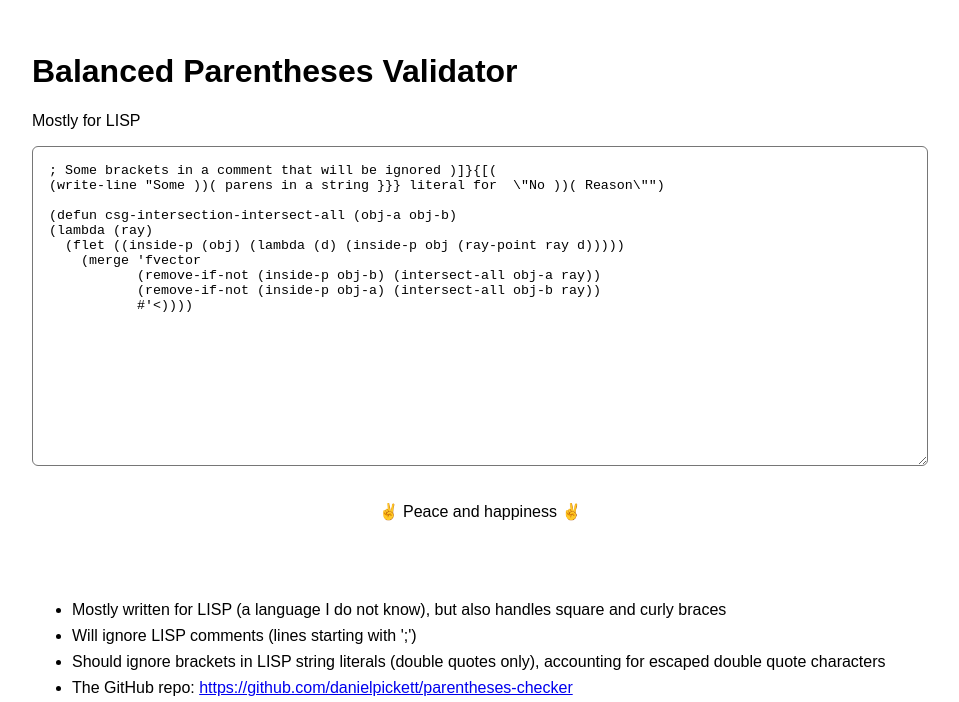
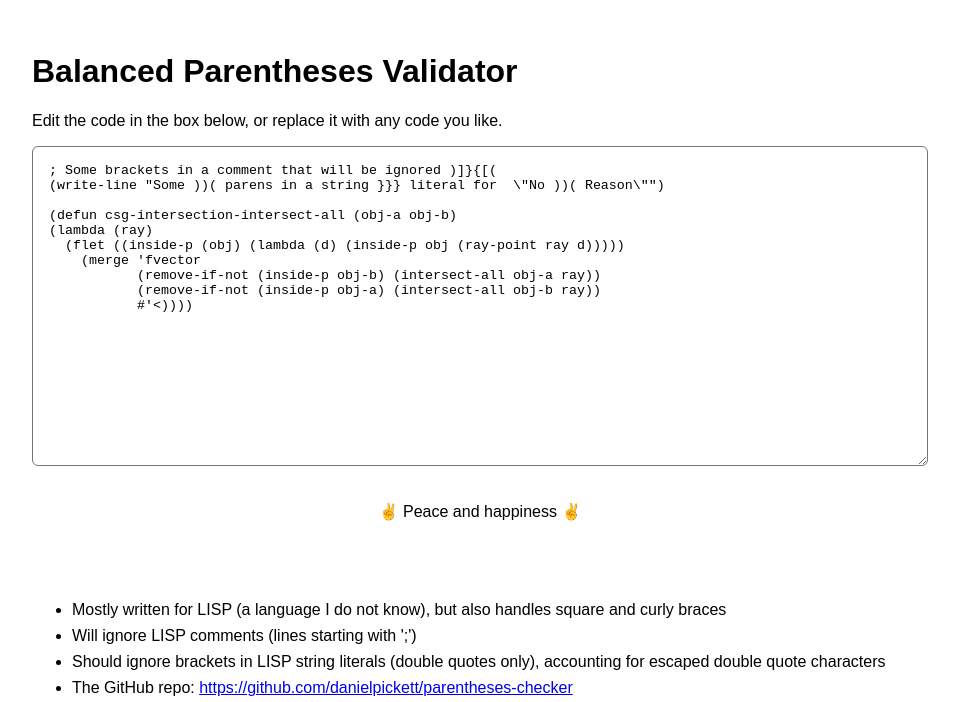
Before and after one commit to danielpickett/parentheses-checker, a website: page index.html in a window 1280 px wide. Shown: the top 702 px of the page, without its empty margins (160-1119 px from the left). Drawn offline with Linux system fonts and the light colour scheme.

Commit message:
verbage update

```diff
--- a/index.html
+++ b/index.html
@@ -14,7 +14,7 @@
   </head>
   <body>
     <h1>Balanced Parentheses Validator</h1>
-    <p>Mostly for LISP</p>
+    <p>Edit the code in the box below, or replace it with any code you like.</p>
     <textarea id="input"></textarea>
 
     <div id="output"></div>
```
